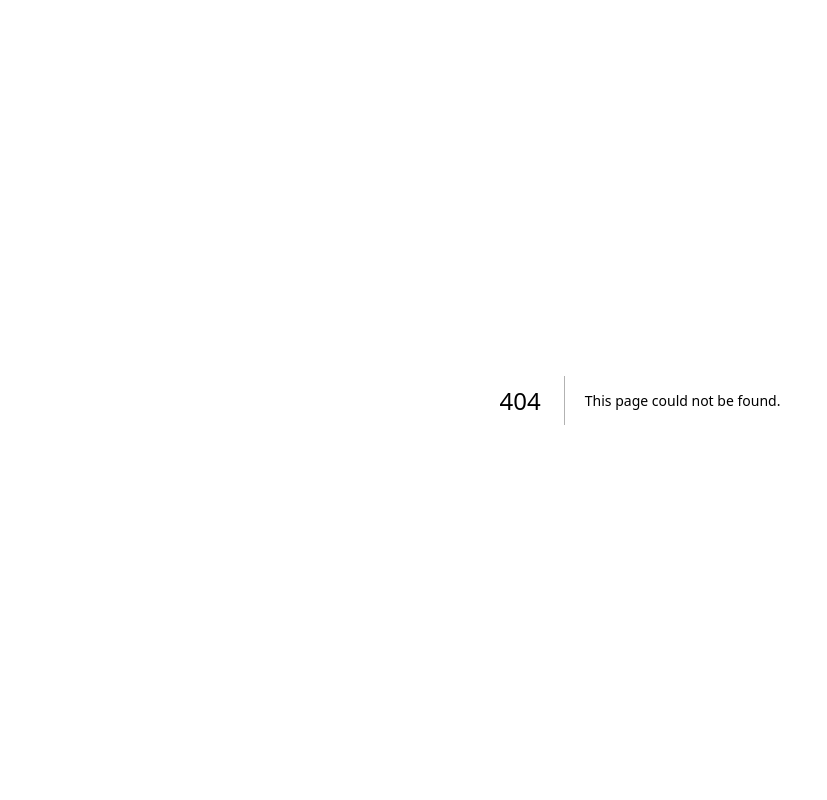
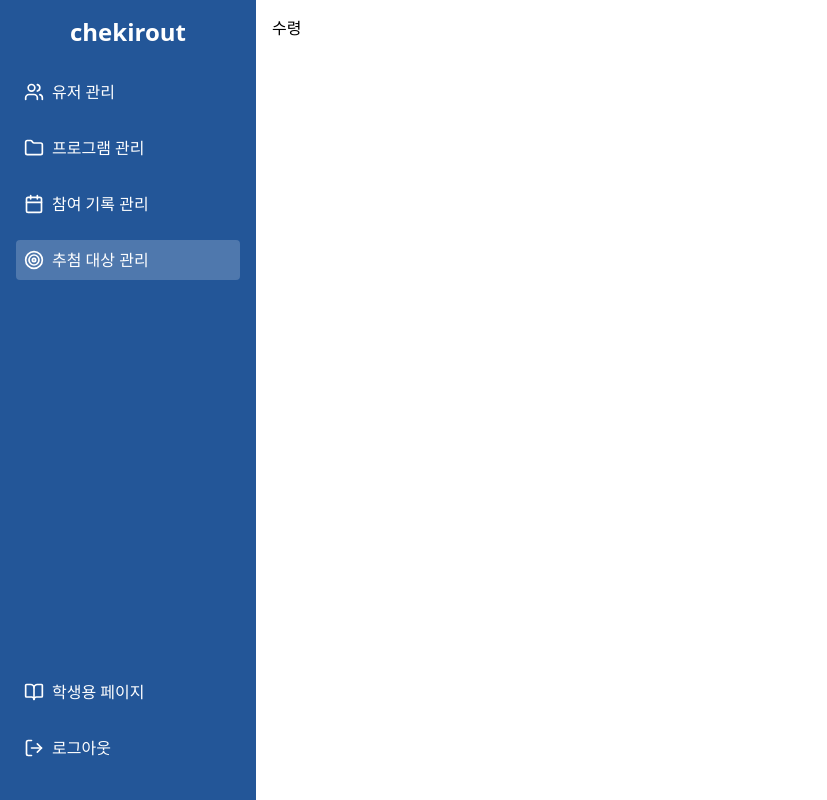
Before and after one commit to SCH2024-AcademicFestival-CheckInApp/Chekirout-FE, a Next.js app: page /admin/drawManage/claim in a window 1280 px wide. Before the commit this address had no page. Shown: the whole page, without its empty margins (0-827 px from the left). Built offline with nearby package versions, Linux system fonts and the light colour scheme.

Commit message:
feat: 어드민 페이지 레이아웃 구성

```diff
--- /dev/null
+++ b/src/app/(admin)/admin/drawManage/claim/page.tsx
@@ -0,0 +1,3 @@
+export default function Admin() {
+  return <main>수령</main>;
+}
--- /dev/null
+++ b/src/app/(admin)/admin/drawManage/draw/page.tsx
@@ -0,0 +1,3 @@
+export default function Admin() {
+  return <main>추첨</main>;
+}
--- /dev/null
+++ b/src/app/(admin)/admin/drawManage/page.tsx
@@ -0,0 +1,3 @@
+export default function Admin() {
+  return <main>추첨 관리</main>;
+}
--- /dev/null
+++ b/src/app/(admin)/admin/drawManage/winners/page.tsx
@@ -0,0 +1,3 @@
+export default function Admin() {
+  return <main>당첨 확인</main>;
+}
--- /dev/null
+++ b/src/app/(admin)/admin/participation/page.tsx
@@ -0,0 +1,3 @@
+export default function Admin() {
+  return <main>참여자 관리</main>;
+}
--- /dev/null
+++ b/src/app/(admin)/admin/programManage/page.tsx
@@ -0,0 +1,3 @@
+export default function Admin() {
+  return <main>프로그램 관리</main>;
+}
--- /dev/null
+++ b/src/app/(admin)/admin/userManage/page.tsx
@@ -0,0 +1,3 @@
+export default function Admin() {
+  return <main>유저관리</main>;
+}
--- a/src/app/(admin)/layout.tsx
+++ b/src/app/(admin)/layout.tsx
@@ -1,9 +1,17 @@
 import AdminGlobalLayout from "@/components/AdminGlobalLayout";
+import Sidebar from "@/components/Sidebar";
 
 export default function AdminLayout({
-    children,
-  }: {
-    children: React.ReactNode;
-  }) {
-    return <AdminGlobalLayout>{children}</AdminGlobalLayout>;
-  }
+  children,
+}: {
+  children: React.ReactNode;
+}) {
+  return (
+    <AdminGlobalLayout>
+      <div className="flex">
+        <Sidebar />
+        <main className="flex-1 p-4">{children}</main>
+      </div>
+    </AdminGlobalLayout>
+  );
+}
--- /dev/null
+++ b/src/components/Sidebar.tsx
@@ -0,0 +1,121 @@
+"use client";
+
+import React from "react";
+import {
+  Users,
+  Folder,
+  Calendar,
+  Target,
+  BookOpen,
+  LogOut,
+} from "lucide-react";
+import Link from "next/link";
+import { usePathname } from "next/navigation";
+
+const Sidebar = () => {
+  return (
+    <nav className="bg-[#235698] text-white w-64 min-h-screen p-4 flex flex-col justify-between">
+      <div>
+        <div className="text-2xl font-bold mb-6 text-center">chekirout</div>
+        <ul>
+          <SidebarItem
+            icon={<Users size={20} />}
+            title="유저 관리"
+            href="/admin/userManage"
+          />
+          <SidebarItem
+            icon={<Folder size={20} />}
+            title="프로그램 관리"
+            href="/admin/programManage"
+          />
+          <SidebarItem
+            icon={<Calendar size={20} />}
+            title="참여 기록 관리"
+            href="/admin/participation"
+          />
+          <SidebarItem
+            icon={<Target size={20} />}
+            title="추첨 대상 관리"
+            href="/admin/drawManage">
+            <SubItem title="추첨" href="/admin/drawManage/draw" />
+            <SubItem title="당첨자 확인" href="/admin/drawManage/winners" />
+            <SubItem title="수령 확인" href="/admin/drawManage/claim" />
+          </SidebarItem>
+        </ul>
+      </div>
+      <div>
+        <ul>
+          <SidebarItem
+            icon={<BookOpen size={20} />}
+            title="학생용 페이지"
+            href="/user"
+          />
+          <SidebarItem icon={<LogOut size={20} />} title="로그아웃" href="/" />
+        </ul>
+      </div>
+    </nav>
+  );
+};
+
+interface SidebarItemProps {
+  icon: React.ReactNode;
+  title: string;
+  href: string;
+  children?: React.ReactNode;
+}
+
+const SidebarItem: React.FC<SidebarItemProps> = ({
+  icon,
+  title,
+  href,
+  children,
+}) => {
+  const [isOpen, setIsOpen] = React.useState(false);
+  const pathname = usePathname();
+  const isActive = pathname === href || pathname.startsWith(`${href}/`);
+
+  return (
+    <li className="mb-4">
+      <Link href={href} passHref>
+        <button
+          className={`flex items-center w-full text-left ${
+            isActive ? "bg-white bg-opacity-20" : ""
+          } p-2 rounded`}
+          onClick={(e) => {
+            if (children) {
+              e.preventDefault();
+              setIsOpen(!isOpen);
+            }
+          }}>
+          {icon}
+          <span className="ml-2">{title}</span>
+        </button>
+      </Link>
+      {children && isOpen && <ul className="ml-4 mt-2">{children}</ul>}
+    </li>
+  );
+};
+
+interface SubItemProps {
+  title: string;
+  href: string;
+}
+
+const SubItem: React.FC<SubItemProps> = ({ title, href }) => {
+  const pathname = usePathname();
+  const isActive = pathname === href;
+
+  return (
+    <li className="my-2">
+      <Link
+        href={href}
+        className={`text-sm hover:text-gray-300 ${
+          isActive ? "font-bold" : ""
+        }`}>
+        {title}
+      </Link>
+    </li>
+  );
+};
+
+export default Sidebar;
```
